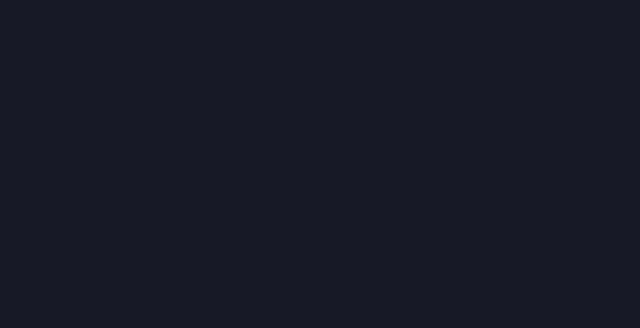
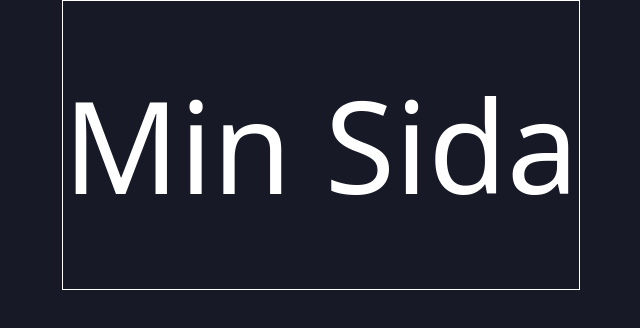
Before and after one commit to little-mry/meetverse-FE, a React (Vite) app: page /profile in a window 1280 px wide. Before the commit this address had no page. Shown: the top 328 px of the page, without its empty margins (319-959 px from the left). Built offline with nearby package versions, Linux system fonts and the light colour scheme.

Commit message:
added profilepage

```diff
--- /dev/null
+++ b/src/pages/ProfilePage.tsx
@@ -0,0 +1,14 @@
+import React from 'react'
+
+const ProfilePage = () => {
+  return (
+    <div className="border-1">
+
+<header><h1 className='py-20 text-9xl'>Min Sida</h1></header>
+
+
+    </div>
+  )
+}
+
+export default ProfilePage
--- a/src/routes/AppRouter.tsx
+++ b/src/routes/AppRouter.tsx
@@ -1,8 +1,8 @@
-import { BrowserRouter, Routes, Route } from "react-router-dom";
-import LoginPage from "../pages/LoginPage";
-import RegisterPage from "../pages/RegisterPage";
-import MeetupsPage from "../pages/MeetupsPage";
-
+import { BrowserRouter, Routes, Route } from 'react-router-dom';
+import LoginPage from '../pages/LoginPage';
+import RegisterPage from '../pages/RegisterPage';
+import MeetupsPage from '../pages/MeetupsPage';
+import ProfilePage from '../pages/ProfilePage';
 export default function AppRouter() {
   return (
     <div className="main">
@@ -11,6 +11,7 @@ export default function AppRouter() {
           <Route path="/" element={<LoginPage />} />
           <Route path="/register" element={<RegisterPage />} />
           <Route path="/meetups" element={<MeetupsPage />} />
+          <Route path="/profile" element={<ProfilePage />} />
         </Routes>
       </BrowserRouter>
     </div>
--- a/src/styles/index.css
+++ b/src/styles/index.css
@@ -2,15 +2,16 @@
 
 body {
   display: flex;
-  align-items: center;
   justify-content: center;
   background-color: rgb(24, 25, 39);
+  color: white;
 }
 
 .main {
   max-width: 1400px;
   width: 100vw;
-
+  display: flex;
+  justify-content: center;
 }
 
 /*
```
Lines whose indentation alone changed are shown as unchanged.
